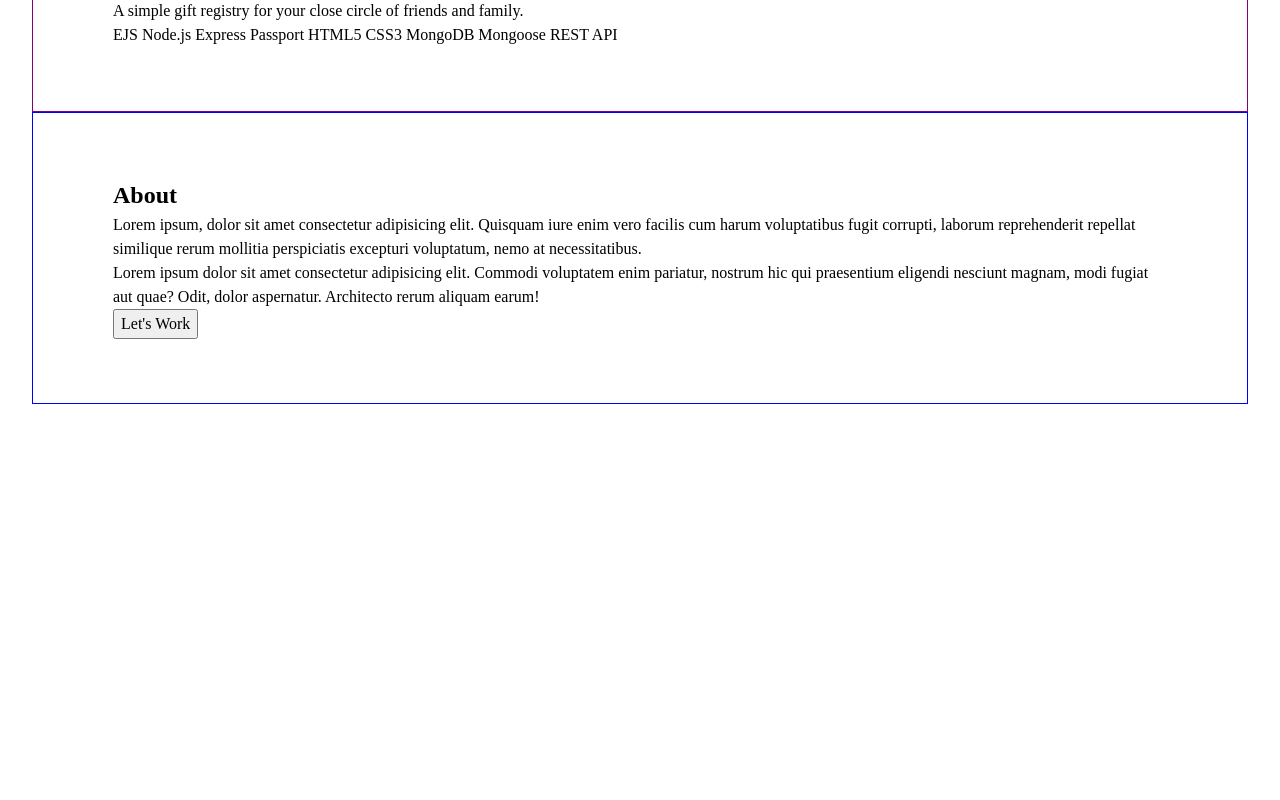
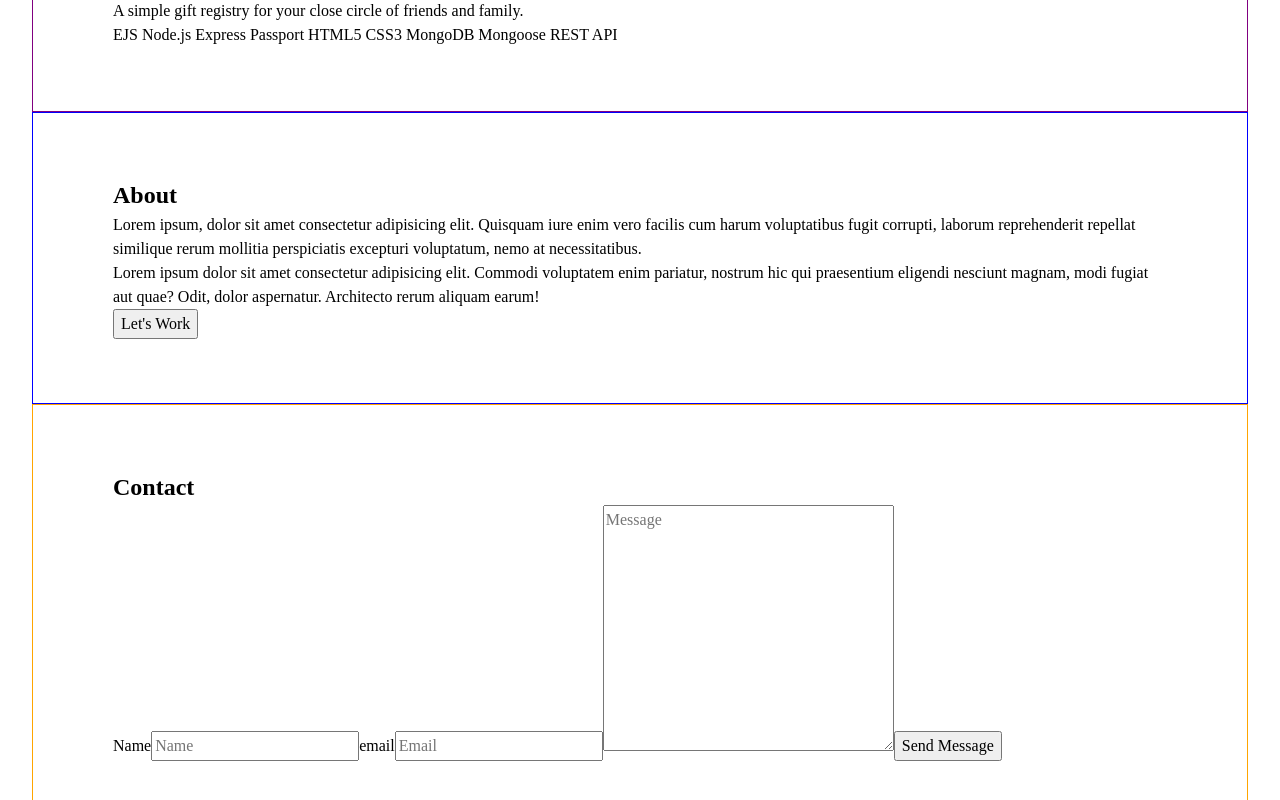
Before and after one commit to drebel/first-portfolio, a React (Vite) app: page / in a window 1280 px wide. Shown: the part 1142-1942 px from the top of the page. Before the commit the page ends 1578 px from the top, so only its background shows below. Built offline with nearby package versions, Linux system fonts and the light colour scheme.

Commit message:
rough contact

```diff
--- a/src/App.css
+++ b/src/App.css
@@ -41,3 +41,7 @@ section{
 .about{
   border: 1px blue solid;
 }
+
+.contact{
+  border: 1px orange solid;
+}
--- a/src/App.jsx
+++ b/src/App.jsx
@@ -3,6 +3,7 @@ import Header from './components/Header.jsx'
 import Hero from './components/Hero.jsx'
 import Work from './components/Work.jsx'
 import About from './components/About.jsx'
+import Contact from './components/Contact.jsx'
 
 function App() {
 
@@ -12,6 +13,7 @@ function App() {
       <Hero />
       <Work />
       <About />
+      <Contact />
       {/* <Hero />
       <Work />
       <Contact />
--- /dev/null
+++ b/src/components/Contact.jsx
@@ -0,0 +1,33 @@
+import {useState} from "react"
+
+export default function Contact(){
+
+    const [name, setName] = useState('')
+    const [email, setEmail] = useState('')
+    const [message, setMessage] = useState('')
+
+    function handleChange(event){
+
+
+    }
+
+    function handleSubmit(event){
+        event.preventdefault()
+
+    }
+
+    return (
+        <section className="contact">
+            <h2>Contact</h2>
+            <form>
+                <label htmlFor="form--name">Name</label>
+                <input id='form--name' type="text" placeholder="Name" onChange={handleChange}/>
+                <label htmlFor="form--email">email</label>
+                <input id="form--email" type="text" placeholder="Email" onChange={handleChange}/>
+                <label htmlFor="form--message"></label>
+                <textarea name="" id="form--message" placeholder="Message" cols="30" rows="10" onChange={handleChange}></textarea>
+                <button onClick={handleSubmit}>Send Message</button>
+            </form>
+        </section>
+    )
+}
```
